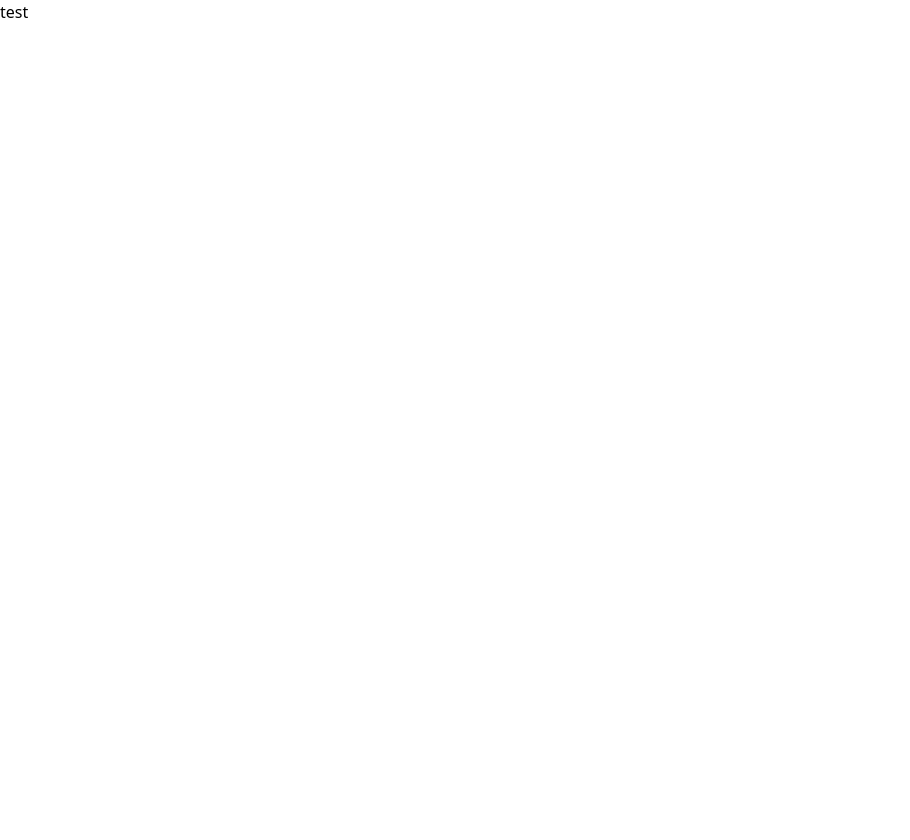
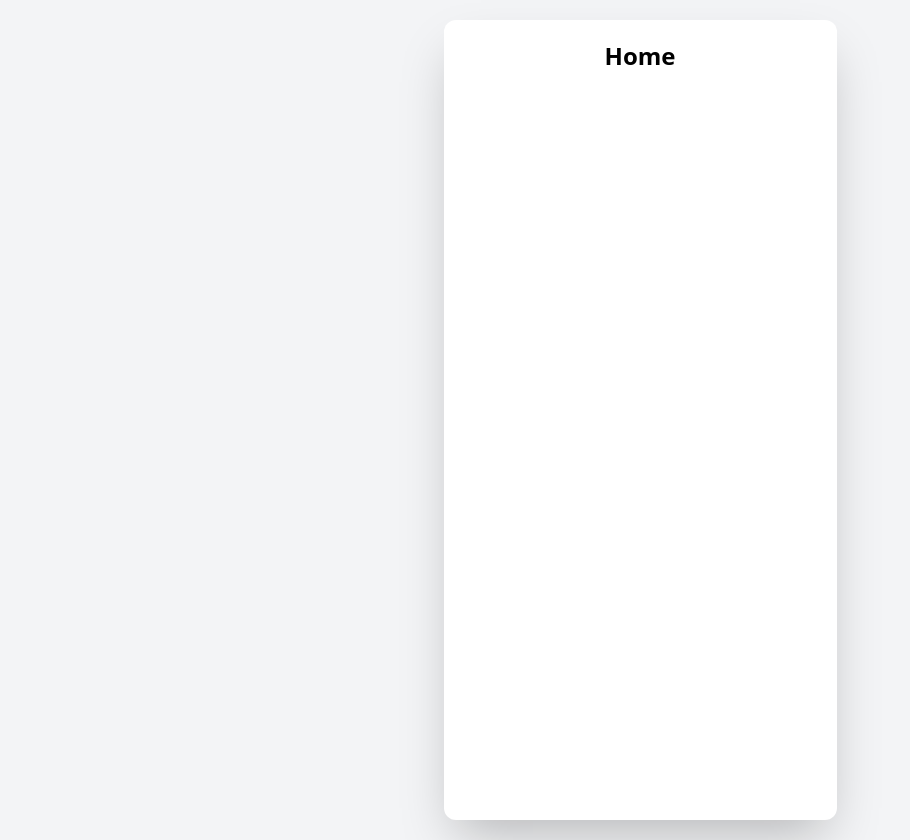
Before and after one commit to YeSeul-0w0/moa-utils, a React (Create React App) app: page / in a window 1280 px wide. Shown: the whole page, without its empty margins (0-910 px from the left). Before the commit the page ends 800 px from the top, so only its background shows below. Built offline with nearby package versions, Linux system fonts and the light colour scheme.

Commit message:
feat: crate home component

```diff
--- a/src/App.tsx
+++ b/src/App.tsx
@@ -1,7 +1,18 @@
 import React from "react";
+import { BrowserRouter, Routes, Route } from "react-router-dom";
+import AppLayout from "./layout/AppLayout";
+import Home from "./component/Home";
 
 function App() {
-  return <div className="App">test</div>;
+	return (
+		<BrowserRouter>
+			<AppLayout>
+				<Routes>
+					<Route path="/" element={<Home />} />
+				</Routes>
+			</AppLayout>
+		</BrowserRouter>
+	);
 }
 
 export default App;
--- /dev/null
+++ b/src/component/Home.tsx
@@ -0,0 +1,13 @@
+import React from "react";
+
+const Home: React.FC = () => {
+	return (
+		<div className="flex flex-col min-h-screen">
+			<header className="text-black p-5 text-center">
+				<h1 className="text-2xl font-bold">Home</h1>
+			</header>
+		</div>
+	);
+};
+
+export default Home;
--- /dev/null
+++ b/src/layout/AppLayout.tsx
@@ -0,0 +1,17 @@
+import React from "react";
+
+interface AppLayoutProps {
+	children: React.ReactNode;
+}
+
+const AppLayout: React.FC<AppLayoutProps> = ({ children }) => {
+	return (
+		<div className="min-h-screen bg-gray-100 flex justify-center items-start mobile:items-center mobile:p-5">
+			<div className="w-full max-w-[393px] mx-auto min-h-screen bg-white mobile:shadow-2xl mobile:rounded-xl mobile:overflow-hidden mobile:min-h-[calc(100vh-2.5rem)]">
+				{children}
+			</div>
+		</div>
+	);
+};
+
+export default AppLayout;
```
